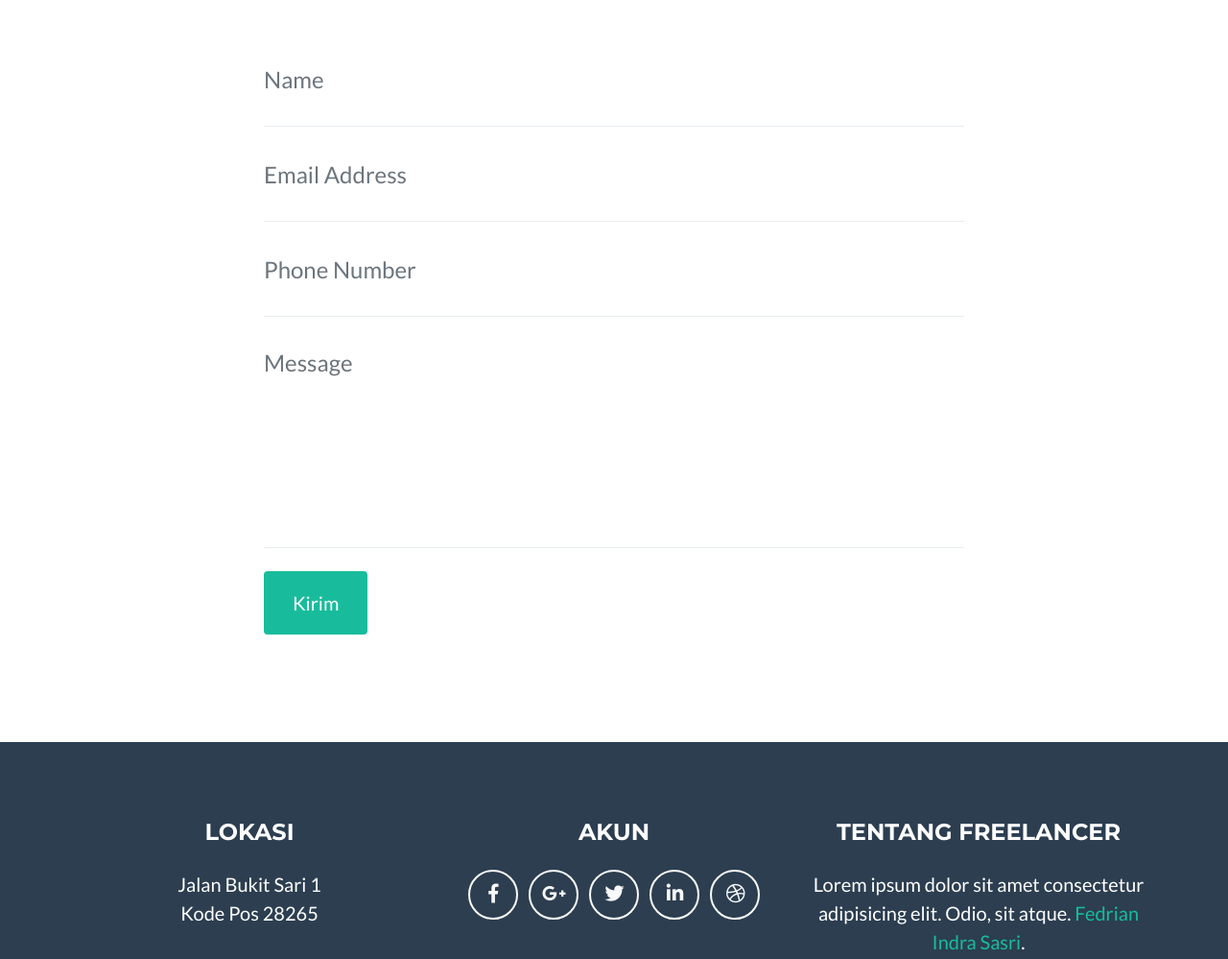
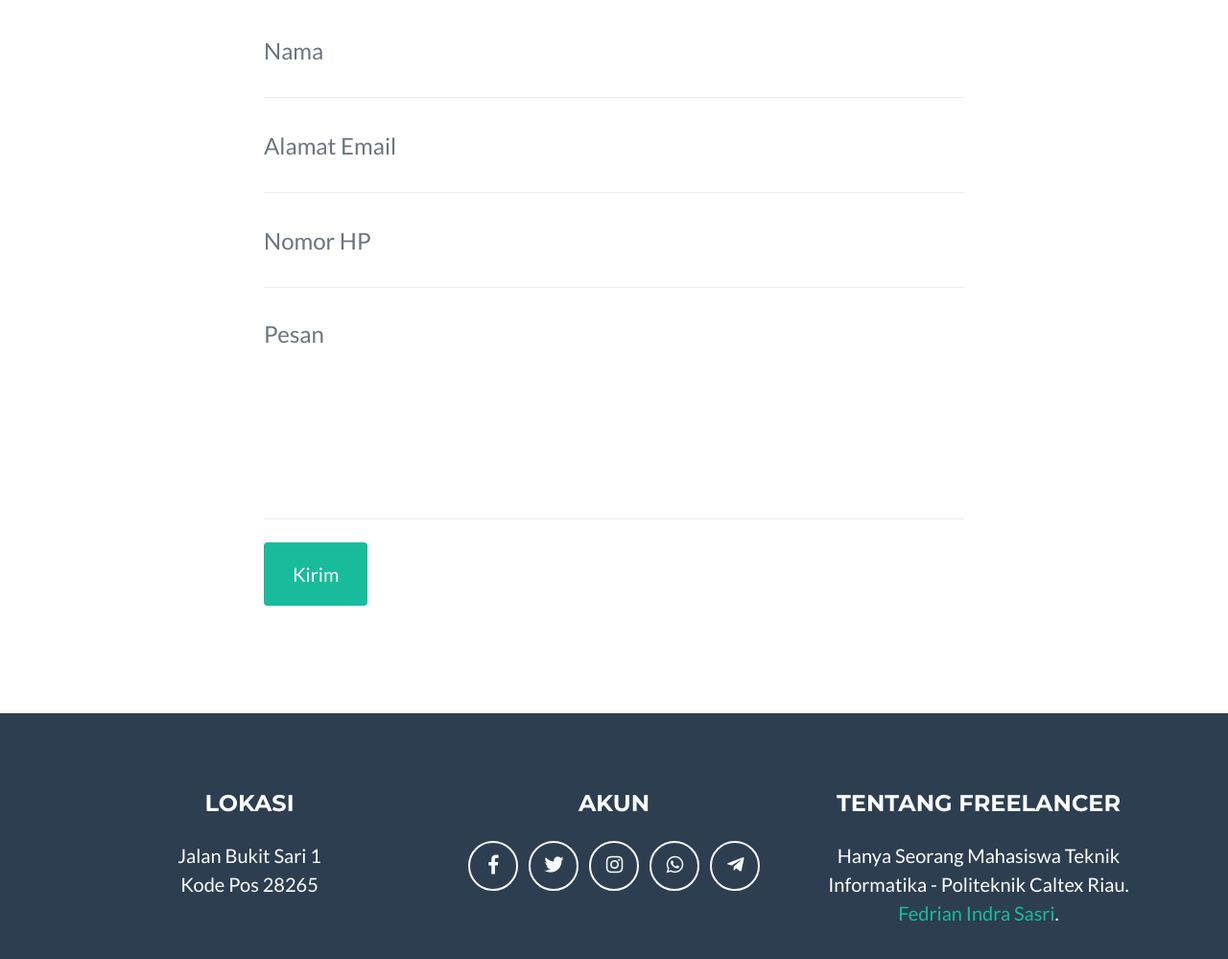
Before and after one commit to fedrianindrasasri/fedrianindrasasri.github.io, a plain HTML site: page index.html in a window 1280 px wide. Shown: the part 2328-3327 px from the top of the page at 96% size. Drawn offline with Linux system fonts and the light colour scheme.

Commit message:
mengubah tulisan dan link kontak

```diff
--- a/index.html
+++ b/index.html
@@ -139,10 +139,10 @@
       <hr class="star-light mb-5">
       <div class="row">
         <div class="col-lg-4 ml-auto">
-          <p class="lead">Lorem ipsum dolor sit amet consectetur, adipisicing elit. Nulla, saepe voluptate fuga nobis exercitationem id ipsum! Quaerat fugiat consequatur recusandae vitae?</p>
+          <p class="lead">Fedrian Indra Sasri - Hanya Seorang Mahasiswa Teknik Informatika Politeknik Caltext Riau.</p>
         </div>
         <div class="col-lg-4 mr-auto">
-          <p class="lead">Lorem ipsum, dolor sit amet consectetur adipisicing elit. Labore, optio modi autem laboriosam magnam voluptas fugiat voluptatum culpa cum consequuntur! Omnis.</p>
+          <p class="lead">Developer Untuk : </br>- Web</br>- Mobile </br>- Desktop</p>
         </div>
       </div>
     </div>
@@ -161,28 +161,28 @@
             <div class="control-group">
               <div class="form-group floating-label-form-group controls mb-0 pb-2">
                 <label>Nama</label>
-                <input class="form-control" id="name" type="text" placeholder="Name" required="required" data-validation-required-message="Please enter your name.">
+                <input class="form-control" id="name" type="text" placeholder="Nama" required="required" data-validation-required-message="Please enter your name.">
                 <p class="help-block text-danger"></p>
               </div>
             </div>
             <div class="control-group">
               <div class="form-group floating-label-form-group controls mb-0 pb-2">
                 <label>Alamat Email</label>
-                <input class="form-control" id="email" type="email" placeholder="Email Address" required="required" data-validation-required-message="Please enter your email address.">
+                <input class="form-control" id="email" type="email" placeholder="Alamat Email" required="required" data-validation-required-message="Please enter your email address.">
                 <p class="help-block text-danger"></p>
               </div>
             </div>
             <div class="control-group">
               <div class="form-group floating-label-form-group controls mb-0 pb-2">
                 <label>Nomor HP</label>
-                <input class="form-control" id="phone" type="tel" placeholder="Phone Number" required="required" data-validation-required-message="Please enter your phone number.">
+                <input class="form-control" id="phone" type="tel" placeholder="Nomor HP" required="required" data-validation-required-message="Please enter your phone number.">
                 <p class="help-block text-danger"></p>
               </div>
             </div>
             <div class="control-group">
               <div class="form-group floating-label-form-group controls mb-0 pb-2">
                 <label>Pesan</label>
-                <textarea class="form-control" id="message" rows="5" placeholder="Message" required="required" data-validation-required-message="Please enter a message."></textarea>
+                <textarea class="form-control" id="message" rows="5" placeholder="Pesan" required="required" data-validation-required-message="Please enter a message."></textarea>
                 <p class="help-block text-danger"></p>
               </div>
             </div>
@@ -210,35 +210,35 @@
           <h4 class="text-uppercase mb-4">Akun</h4>
           <ul class="list-inline mb-0">
             <li class="list-inline-item">
-              <a class="btn btn-outline-light btn-social text-center rounded-circle" href="#">
+              <a class="btn btn-outline-light btn-social text-center rounded-circle" href="https://www.facebook.com/fedrian.indra">
                 <i class="fab fa-fw fa-facebook-f"></i>
               </a>
             </li>
             <li class="list-inline-item">
-              <a class="btn btn-outline-light btn-social text-center rounded-circle" href="#">
-                <i class="fab fa-fw fa-google-plus-g"></i>
-              </a>
-            </li>
-            <li class="list-inline-item">
-              <a class="btn btn-outline-light btn-social text-center rounded-circle" href="#">
+              <a class="btn btn-outline-light btn-social text-center rounded-circle" href="https://twitter.com/fedrian36">
                 <i class="fab fa-fw fa-twitter"></i>
               </a>
             </li>
             <li class="list-inline-item">
-              <a class="btn btn-outline-light btn-social text-center rounded-circle" href="#">
-                <i class="fab fa-fw fa-linkedin-in"></i>
+              <a class="btn btn-outline-light btn-social text-center rounded-circle" href="https://www.instagram.com/fedrianindrasasri/">
+                <i class="fab fa-fw fa-instagram"></i>
               </a>
             </li>
             <li class="list-inline-item">
-              <a class="btn btn-outline-light btn-social text-center rounded-circle" href="#">
-                <i class="fab fa-fw fa-dribbble"></i>
+              <a class="btn btn-outline-light btn-social text-center rounded-circle" href="https://api.whatsapp.com/send?phone=6281275259130">
+                <i class="fab fa-fw fa-whatsapp"></i>
+              </a>
+            </li>
+            <li class="list-inline-item">
+              <a class="btn btn-outline-light btn-social text-center rounded-circle" href="https://t.me/Fedrian_Indra_Sasri">
+                <i class="fab fa-fw fa-telegram-plane"></i>
               </a>
             </li>
           </ul>
         </div>
         <div class="col-md-4">
           <h4 class="text-uppercase mb-4">Tentang Freelancer</h4>
-          <p class="lead mb-0">Lorem ipsum dolor sit amet consectetur adipisicing elit. Odio, sit atque.
+          <p class="lead mb-0">Hanya Seorang Mahasiswa Teknik Informatika - Politeknik Caltex Riau.
             <a href="https://fedrianindrasasri.github.io/">Fedrian Indra Sasri</a>.</p>
         </div>
       </div>
```
